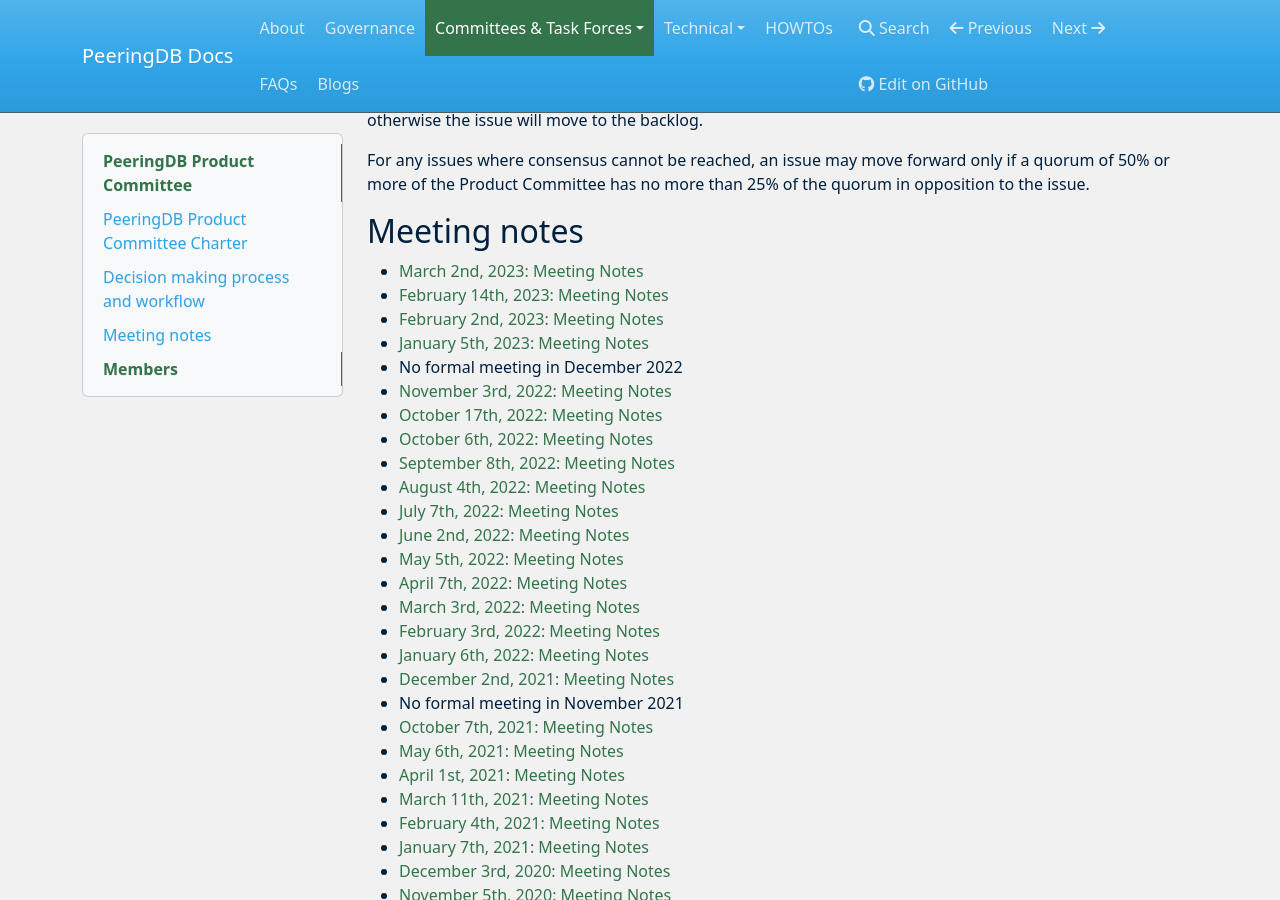
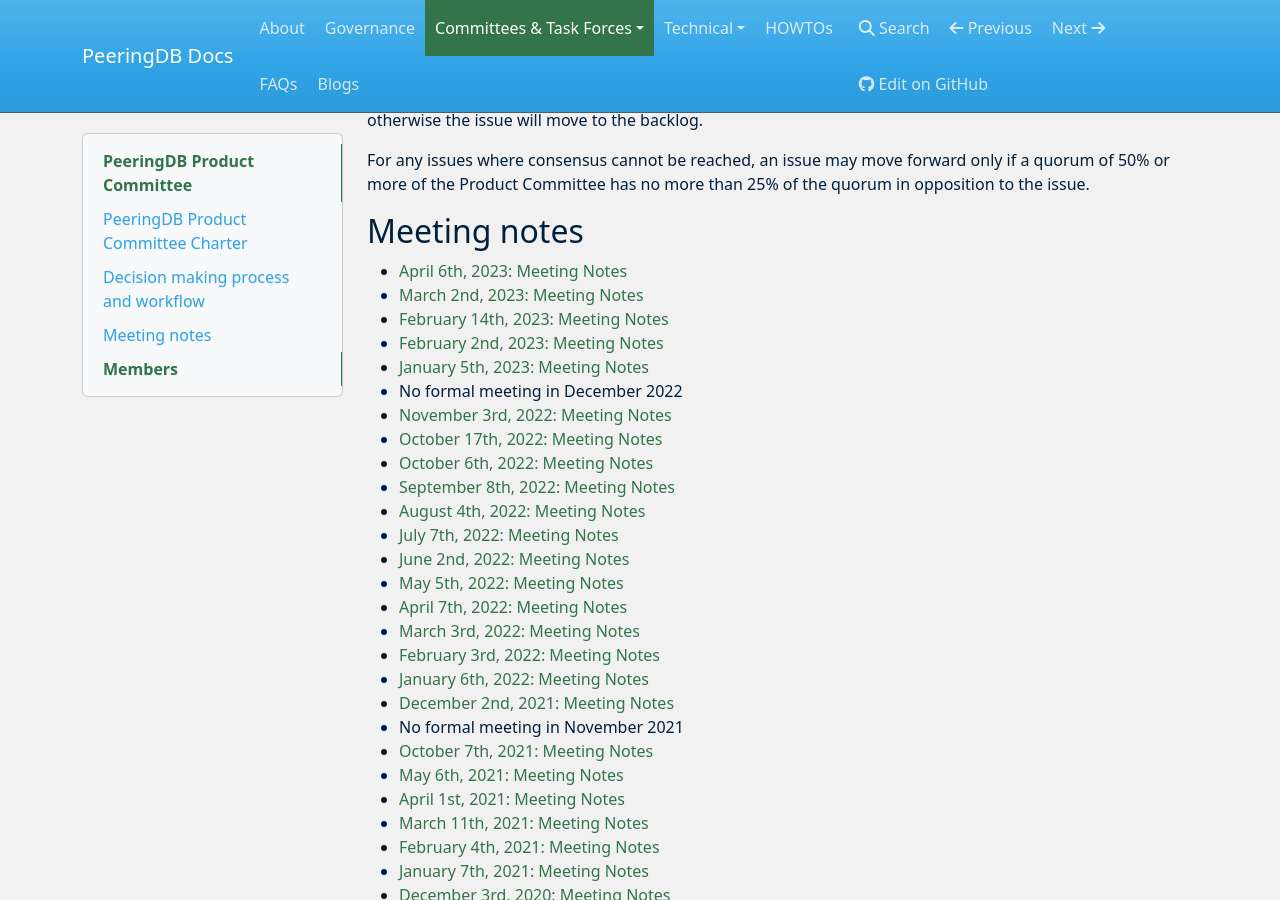
Before and after one commit to peeringdb/docs, an MkDocs documentation site: the page built from docs/committee/product/index.md, in a window 1280 px wide and 900 px high, scrolled down 2515 px. Built offline with MkDocs 1.6.1, drawn with Linux system fonts in a browser that asks for light colours; nearby versions of some CDN libraries.

Commit message:
PC notes from April 2023 (#274)
1) PDF of notes
2) Update to index

```diff
--- a/docs/committee/product/index.md
+++ b/docs/committee/product/index.md
@@ -9,6 +9,7 @@
 
 ## Meeting notes
 
+- [April 6th, 2023: Meeting Notes](notes/2023-04-06_Product_Committee_Notes.pdf)
 - [March 2nd, 2023: Meeting Notes](notes/2023-03-02_Product_Committee_Notes.pdf)
 - [February 14th, 2023: Meeting Notes](notes/2023-02-14_Product_Committee_Notes.pdf)
 - [February 2nd, 2023: Meeting Notes](notes/2023-02-02_Product_Committee_Notes.pdf)
```
Also changed, not shown: 1 other file.
